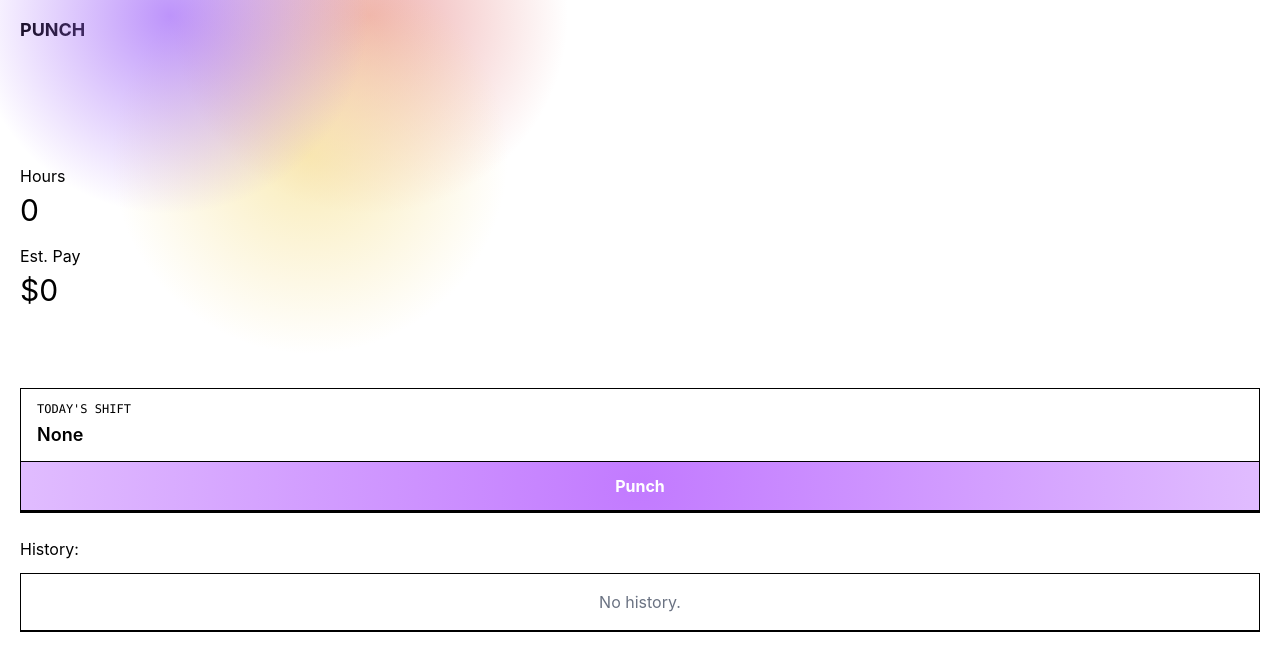
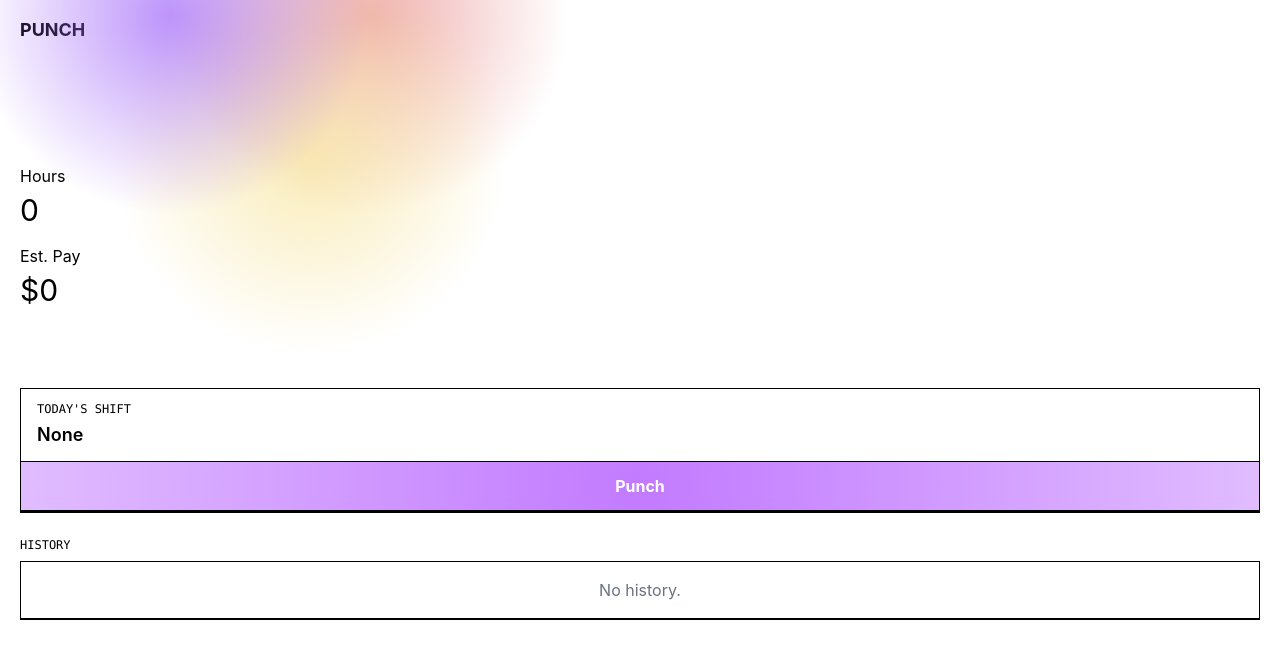
Before and after one commit to wtrfl/punch, a React (Vite) app: page / in a window 1280 px wide. Shown: the top 670 px of the page. Built offline with nearby package versions, Linux system fonts and the light colour scheme.

Commit message:
fix: consistency in home page labels

```diff
--- a/src/App.tsx
+++ b/src/App.tsx
@@ -60,7 +60,7 @@ export default function App() {
                 <Link to="/punch"><button className="button border-t border-black px-3 py-3 w-full font-bold text-white">Punch</button></Link>
             </div>
 
-            <span className="mt-6 mb-3">History:</span>
+            <span className="mt-6 mb-2 text-xs font-mono">HISTORY</span>
             <div className="flex flex-col border border-b-2 mb-8">
                 {data.history.length > 0 && data.history.slice(0,3).sort((a, b) => new Date(b.date).getTime() - new Date(a.date).getTime()).map(shift => (
                     <HistoryLine key={shift.id} shift={shift} />
```
